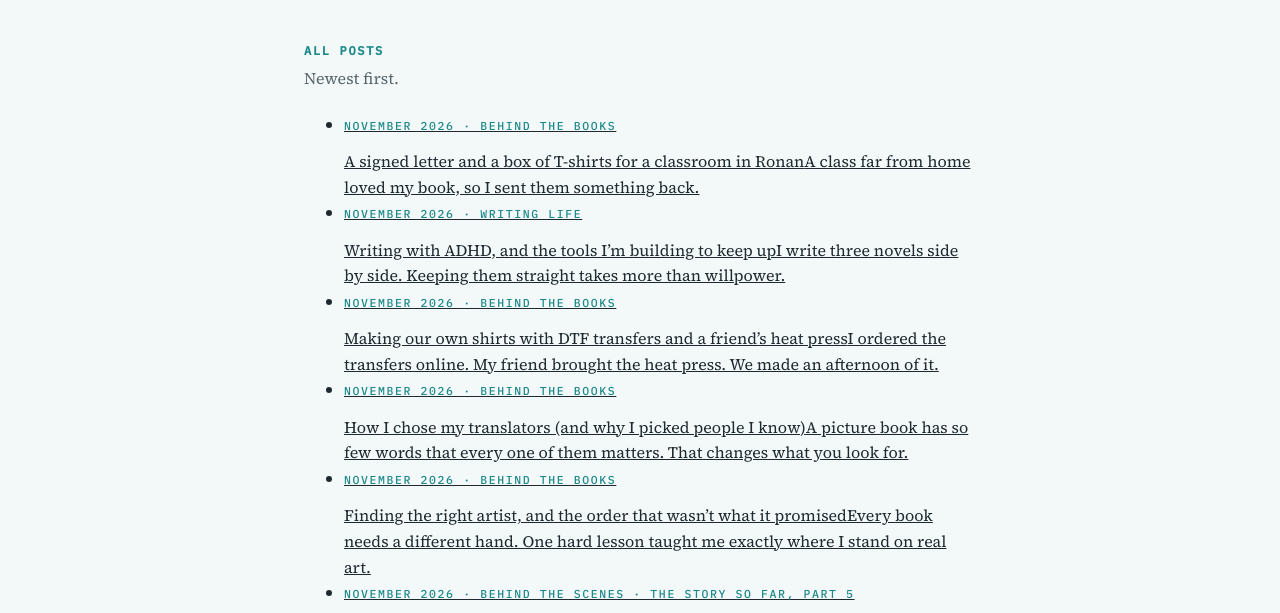
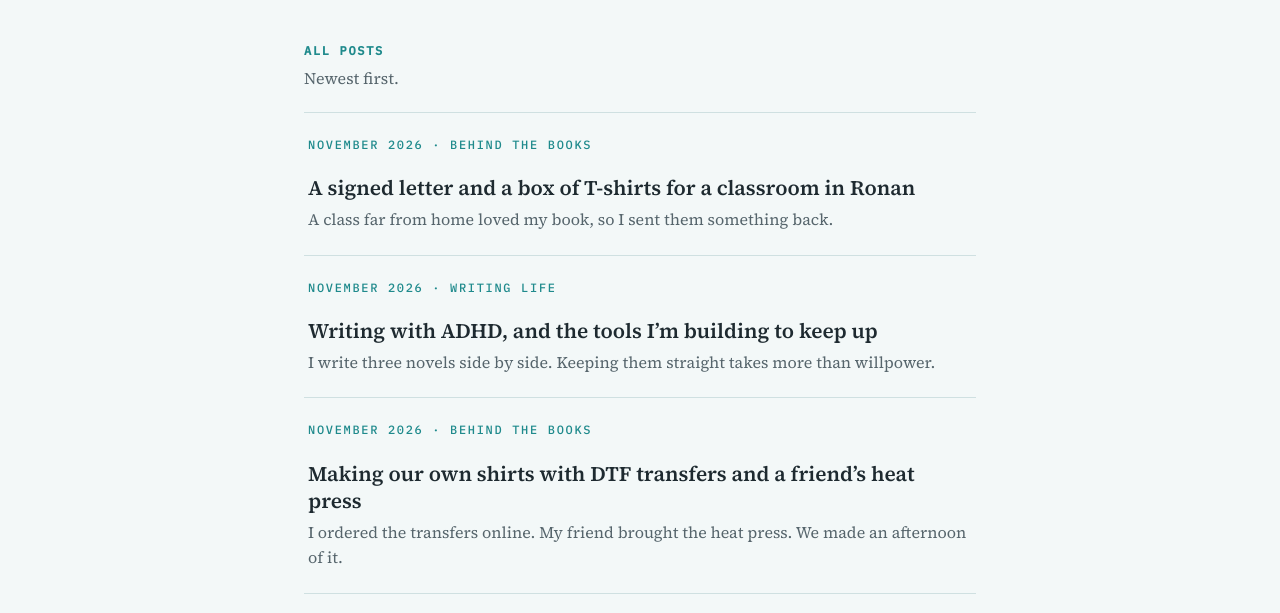
Before and after one commit to WaypointInk/waypointink.github.io, a plain HTML site: page blog/index.html in a window 1280 px wide. Shown: the part 310-923 px from the top of the page. Drawn offline with Linux system fonts and the light colour scheme.

Commit message:
Blog: styles for post list

```diff
--- a/assets/blog.css
+++ b/assets/blog.css
@@ -109,3 +109,12 @@ footer .fine{margin-top:22px; font-size:.82rem; color:#585B57;}
 .btn.ghost:hover{border-color:var(--pink); color:var(--pink); background:transparent;}
 .apps-note{margin:28px auto 80px; max-width:60ch; text-align:center; color:var(--ink-soft);}
 .apps-note a{color:var(--teal);}
+
+
+.post-list{list-style:none; margin:0 0 60px; padding:0; border-top:1px solid var(--line);}
+.post-list li{border-bottom:1px solid var(--line);}
+.post-list a{display:flex; flex-direction:column; gap:6px; padding:22px 4px; text-decoration:none; color:inherit;}
+.post-list a:hover .pl-title{color:var(--pink);}
+.post-list .kicker{color:var(--teal); font-size:.75rem;}
+.post-list .pl-title{font-size:1.3rem; font-weight:600; line-height:1.3;}
+.post-list .pl-dek{color:var(--ink-soft); font-size:1rem;}
```
